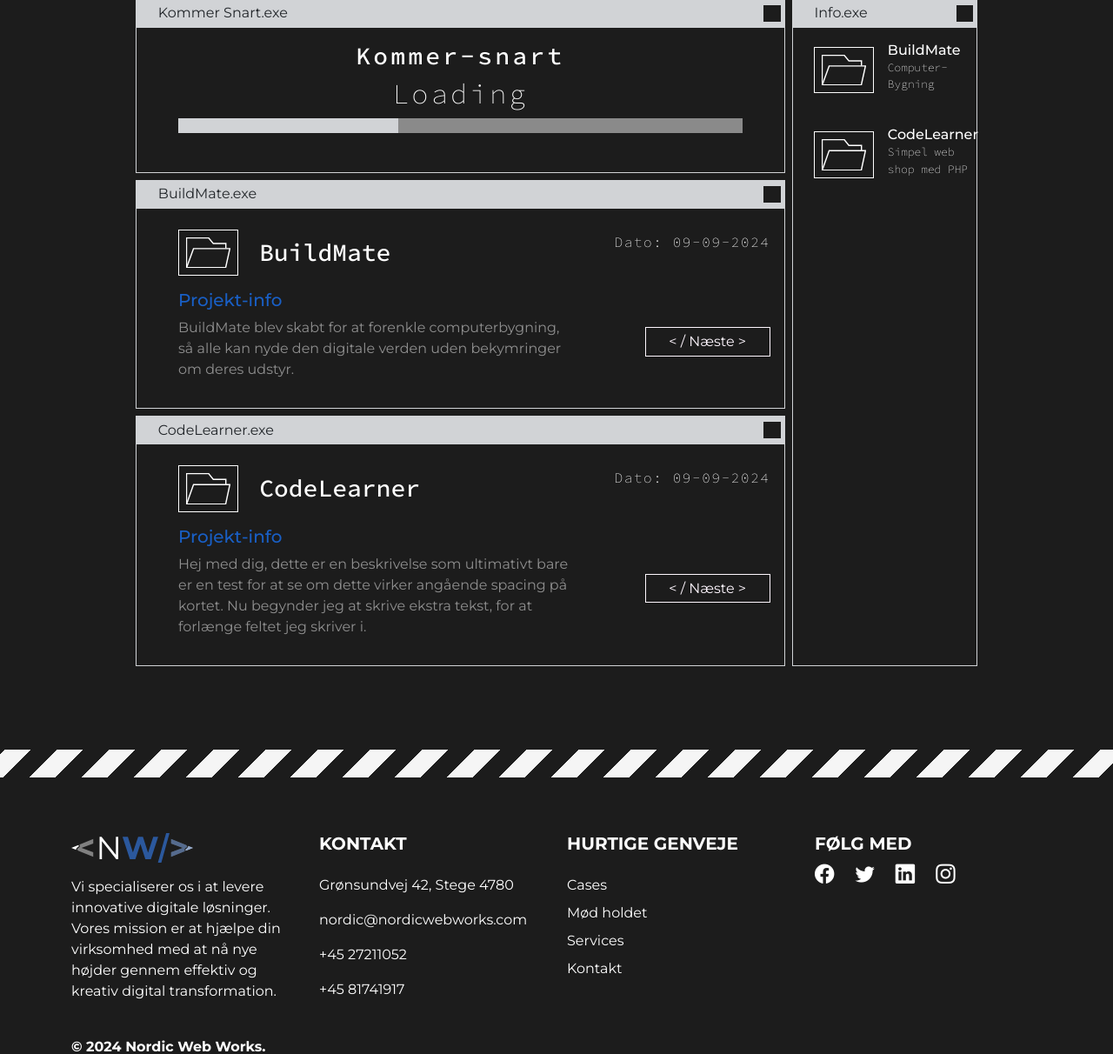
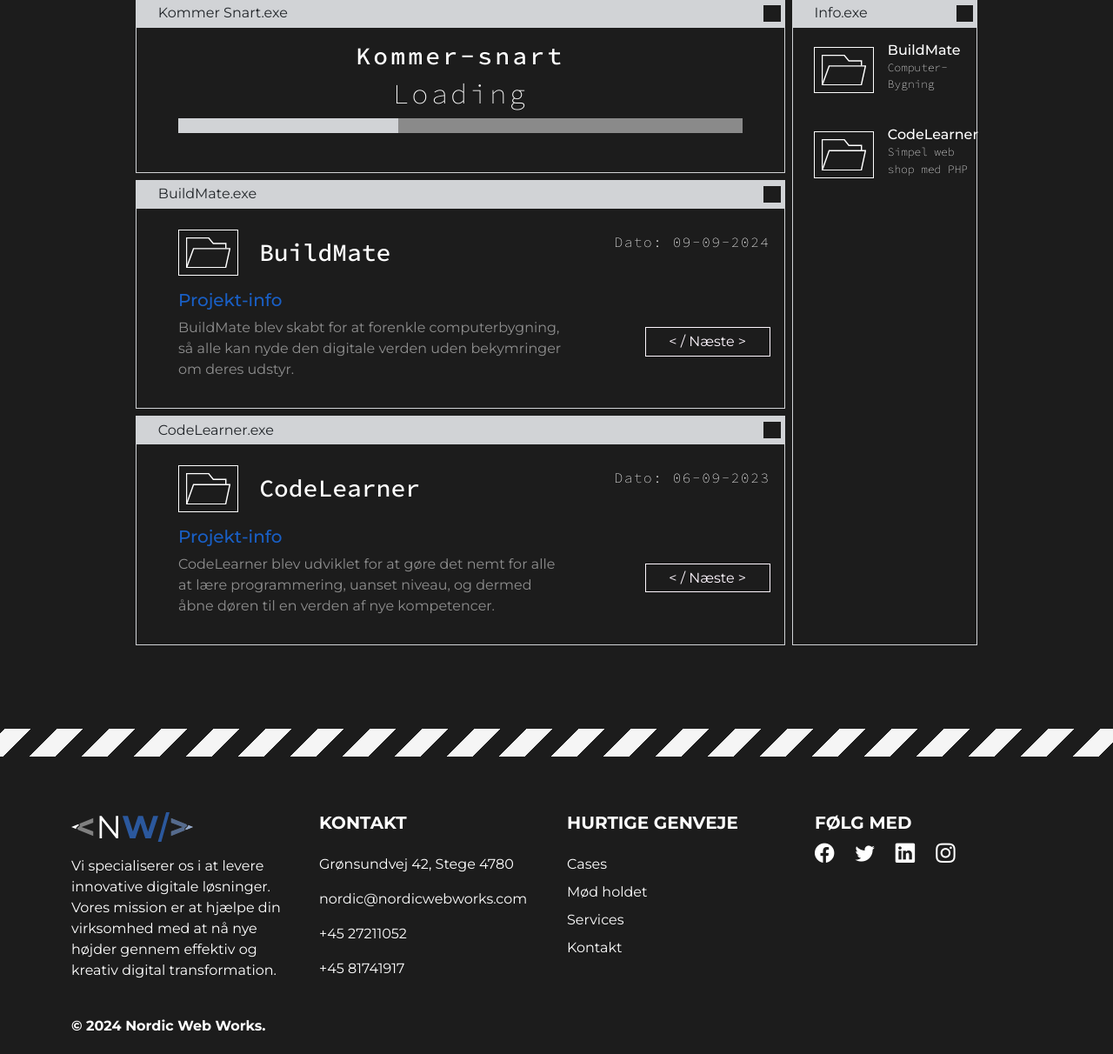
Before and after one commit to Arnsdorf/NordicWebWorks, a PHP site: page / in a window 1280 px wide. Shown: the part 3430-4642 px from the top of the page at 87% size. After the commit the page ends 4616 px from the top, so only its background shows below. Run offline with PHP 8.4, Linux system fonts and the light colour scheme; some libraries are stand-ins or nearby versions.

```diff
--- a/index.php
+++ b/index.php
@@ -539,7 +539,7 @@
                              </div>
 
                              <div class="d-flex col justify-content-end">
-                                 <h6 class="my-auto text-white pe-3" style="letter-spacing: 0.1rem;font-family: 'Source Code Pro'; font-weight: lighter">Dato: 09-09-2024</h6>
+                                 <h6 class="my-auto text-white pe-3" style="letter-spacing: 0.1rem;font-family: 'Source Code Pro'; font-weight: lighter">Dato: 06-09-2023</h6>
                              </div>
 
                          </div>
@@ -547,9 +547,10 @@
                          <div class="col-12 p-0 m-0 d-flex">
                              <div class="col-md-8 pb-3">
                                  <h5 class="ps-5 pt-3" style="color: #195fc5">Projekt-info</h5>
-                                 <p class="ps-5 text-white-50">Hej med dig, dette er en beskrivelse som ultimativt bare er en test
-                                 for at se om dette virker angående spacing på kortet. Nu begynder jeg at skrive ekstra tekst, for at
-                                 forlænge feltet jeg skriver i.</p>
+                                 <p class="ps-5 text-white-50">
+                                     CodeLearner blev udviklet for at gøre det nemt for alle at
+                                     lære programmering, uanset niveau, og dermed åbne døren til en verden af nye kompetencer.
+                                 </p>
                              </div>
                              <div class="d-flex justify-content-end my-auto pe-3 col-md-4">
                                  <!-- Button for navigation -->
@@ -573,12 +574,15 @@
                             <span class="" style="font-family: 'Source Code Pro'; font-weight: lighter;font-size: 0.8rem">Computer-Bygning</span></h6></div>
                 </div>
 
+                <a href="caseinfo.php?case=2">
                 <div class="caseinfo col-12 d-flex pt-3 pb-3">
+
                     <div class="my-auto p-2 ms-4" style="border: #ffffff solid 1px"><img class="text-white" src="uploads/folder2.svg" alt="" style=";width: 3.2rem;"></div>
                     <div class="col-6 my-auto ms-3"><h6 class="text-white">CodeLearner<br>
                             <span class="" style="font-family: 'Source Code Pro'; font-weight: lighter;font-size: 0.8rem">Simpel web shop med PHP</span></h6></div>
+
                 </div>
-
+                </a>
             </div>
 
 
```
